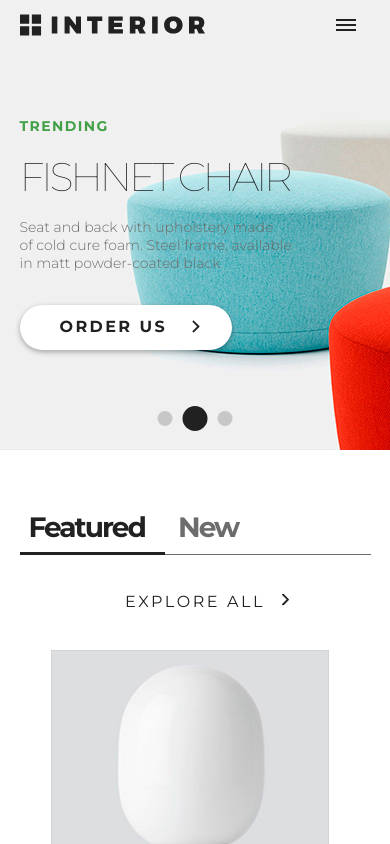
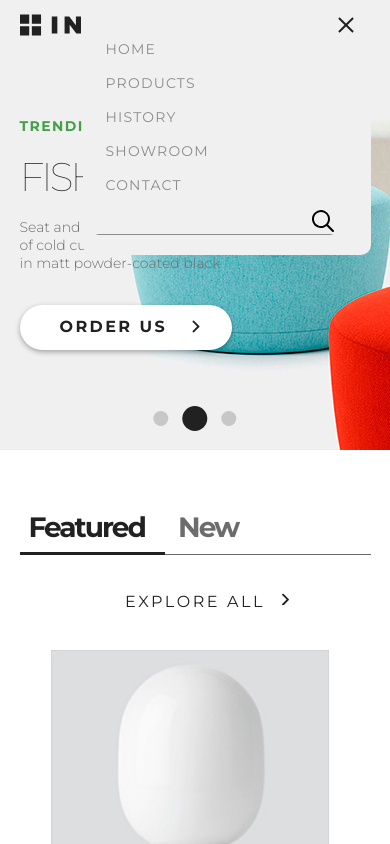
Before and after one commit to Hanna-alex/Hanna-alex-interior_geekbrains, a plain HTML site: page index.html in a window 390 px wide. Both pictures are taken after a click on the button 345 px from the left and 25 px from the top of the page. Shown: the top 844 px of the page. Drawn offline with Linux system fonts and the light colour scheme.

Commit message:
create: js

```diff
--- a/index.html
+++ b/index.html
@@ -12,6 +12,7 @@
     <link rel="stylesheet" href="css/style.css" />
     <title>interior</title>
   </head>
+
   <body>
     <div class="container">
       <header class="header">
@@ -111,12 +112,12 @@
           </div>
           <!-- /.slider__content -->
           <div class="slider__pagination pagination">
-            <a href="#" class="pagination__circle"></a
-            ><a
+            <a href="#" class="pagination__circle"></a>
+            <a
               href="#"
               class="pagination__circle pagination__circle--active"
-            ></a
-            ><a href="#" class="pagination__circle"></a>
+            ></a>
+            <a href="#" class="pagination__circle"></a>
           </div>
           <!-- /.slider__pagination -->
         </div>
@@ -434,12 +435,12 @@
               </svg>
             </a>
             <div class="slider__pagination pagination">
-              <a href="#" class="pagination__circle"></a
-              ><a
+              <a href="#" class="pagination__circle"></a>
+              <a
                 href="#"
                 class="pagination__circle pagination__circle--active"
-              ></a
-              ><a href="#" class="pagination__circle"></a>
+              ></a>
+              <a href="#" class="pagination__circle"></a>
             </div>
             <!-- /.slider__pagination -->
           </div>
@@ -649,4 +650,5 @@
     </div>
     <!-- /.container -->
   </body>
+  <script src="js/main.js"></script>
 </html>
--- /dev/null
+++ b/js/main.js
@@ -0,0 +1,9 @@
+
+  let menuButton = document.querySelector('.menu-button');
+  let menu = document.querySelector('.navbar-mobile');
+
+  menuButton.addEventListener('click', function(){
+    console.log('click'),
+    menuButton.classList.toggle('menu-button__active'),
+    menu.classList.toggle('navbar-mobile__active')
+});
--- a/sass/_media.sass
+++ b/sass/_media.sass
@@ -84,17 +84,18 @@
       align-items: center
     &__navbar
       display: none
+
   .navbar-mobile
-    display: none
-    &--active
+    &__active
+      display: block
       position: absolute
       top: 0
       right: 0
       padding: 40px 35px 20px 10px
-      width: 310px
+      width: 288px
       background-color: #f0f0f0
       border-radius: 10px
-      z-index: 80
+      z-index: 90
     &__list
       list-style-type: none
     &__link
@@ -138,6 +139,7 @@
         height: 2px
         background-color: #212121
         transform: translateY(-5px)
+        transition: 0.2s
       &::before
         content: ""
         display: block
@@ -146,6 +148,16 @@
         height: 2px
         background-color: #212121
         transform: translateY(5px)
+        transition: 0.2s
+
+  .menu-button__active .menu-button__line::before
+    transform: rotate(45deg)
+
+  .menu-button__active .menu-button__line::after
+    transform: rotate(-45deg)
+
+  .menu-button__active .menu-button__line
+    background-color: transparent
 
   .slider
     padding-top: 120px
--- a/sass/blocks/_header.sass
+++ b/sass/blocks/_header.sass
@@ -16,8 +16,6 @@
   &__icon
     width: 185px
     height: 22px
-  &__navbar-mobile
-    display: none
 
 .navbar
   display: flex
@@ -80,3 +78,6 @@
 .menu-button
   display: none
   cursor: pointer
+
+.navbar-mobile
+  display: none
```
Also changed, not shown: css/style.css, 1 other file.
